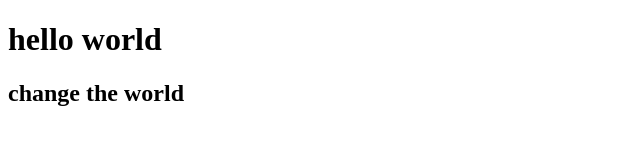
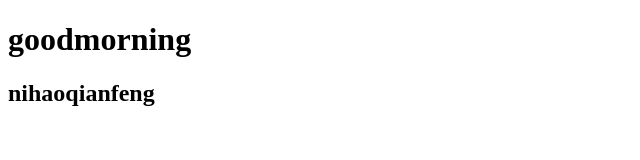
Before and after one commit to zhouboweiolddriver/merge, a plain HTML site: page index.html in a window 1280 px wide. Shown: the whole page, without its empty margins (0-640 px from the left). Drawn offline with Linux system fonts and the light colour scheme.

Commit message:
张优优第二次提交

```diff
--- a/index.html
+++ b/index.html
@@ -4,7 +4,7 @@
 	<title></title>
 </head>
 <body>
-<h1>hello world</h1>
-<h2>change the world</h2>
+<h1>goodmorning</h1>
+<h2>nihaoqianfeng</h2>
 </body>
 </html>
```
